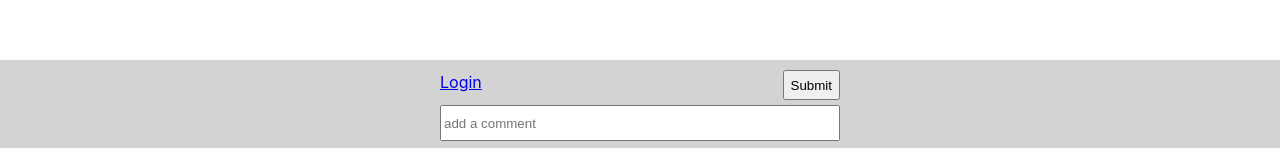
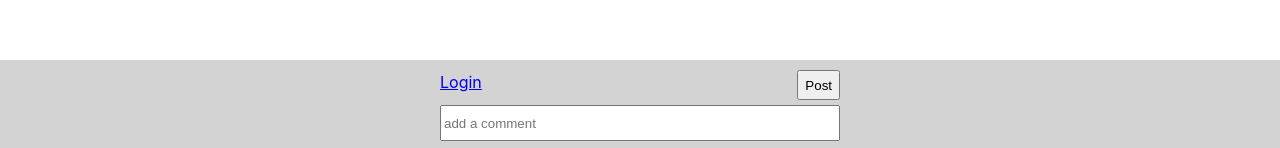
Before and after one commit to software-assignments-spring2022/final-project-wether, a React (Create React App) app in the folder front-end/: page /comments in a window 1280 px wide. Shown: the part 649-797 px from the top of the page. Built offline with nearby package versions, Linux system fonts and the light colour scheme.

Commit message:
wont post empty comments

```diff
--- a/front-end/src/Comments.js
+++ b/front-end/src/Comments.js
@@ -12,6 +12,7 @@ const Comments = props => {
   const addComment = (content, e) => {
     e.preventDefault()
 
+    if (content){
       const newCmt = new Object()
       console.log(cmtCnt)
       newCmt.content = content
@@ -19,6 +20,7 @@ const Comments = props => {
       setList([...list, newCmt])
 
       setContent('')
+    }
   }
 
   return (
@@ -40,7 +42,7 @@ const Comments = props => {
           <form>
             <div>
               <Link to='/login'>Login</Link>
-              <button id='new-comment-submit' onClick={(e) => addComment(content, e)}>Submit</button>
+              <button id='new-comment-submit' onClick={(e) => addComment(content, e)}>Post</button>
             </div>
             <input type='text' value={content} placeholder='add a comment' onChange={(e) => setContent(e.target.value)}/>
           </form>
```
Lines whose indentation alone changed are shown as unchanged.
